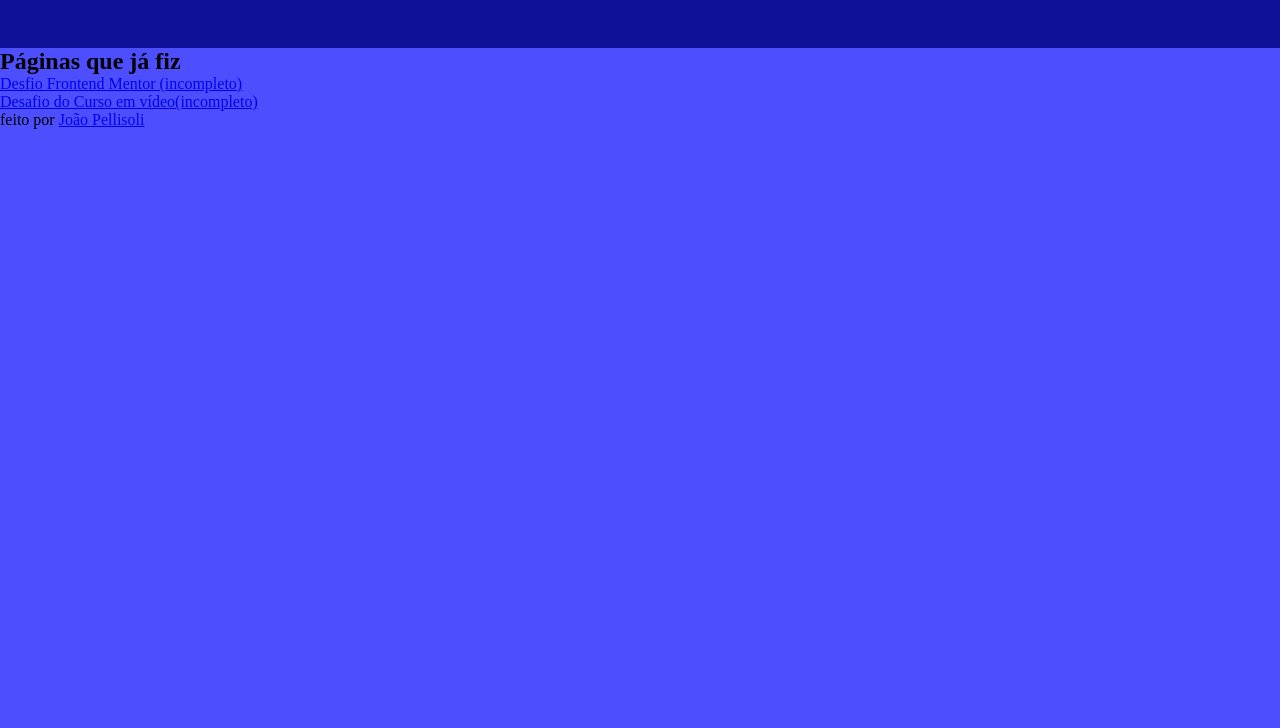
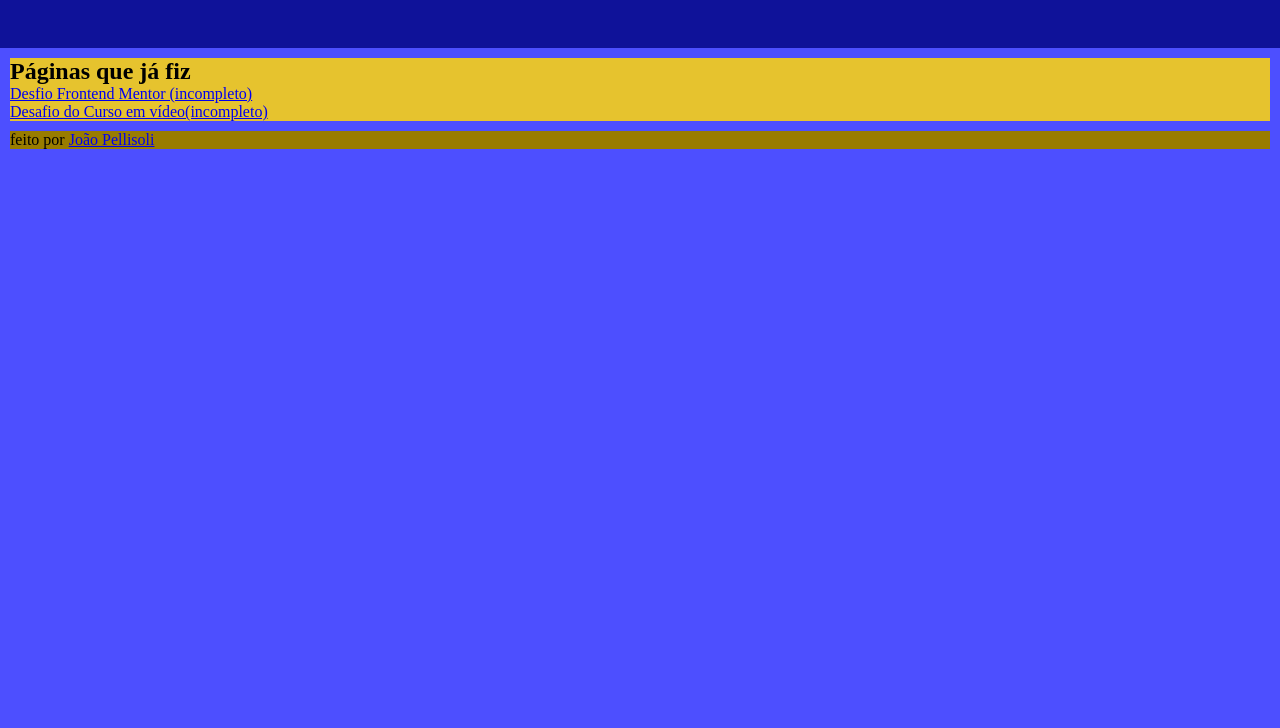
Before and after one commit to JoaoPellisoli/joaopellisoli.github.io, a plain HTML site: page index.html in a window 1280 px wide. Shown: the part 72-800 px from the top of the page. Drawn offline with Linux system fonts and the light colour scheme.

Commit message:
adicionei margin, cor ao main e ao footer

```diff
--- a/estilos/estilo.css
+++ b/estilos/estilo.css
@@ -26,5 +26,11 @@ header {
 }
 
 main {
+    margin: 10px;
+    background-color: var(--cor5);
+}
 
+footer {
+    margin: 10px;
+    background-color: var(--cor4);
 }
```
